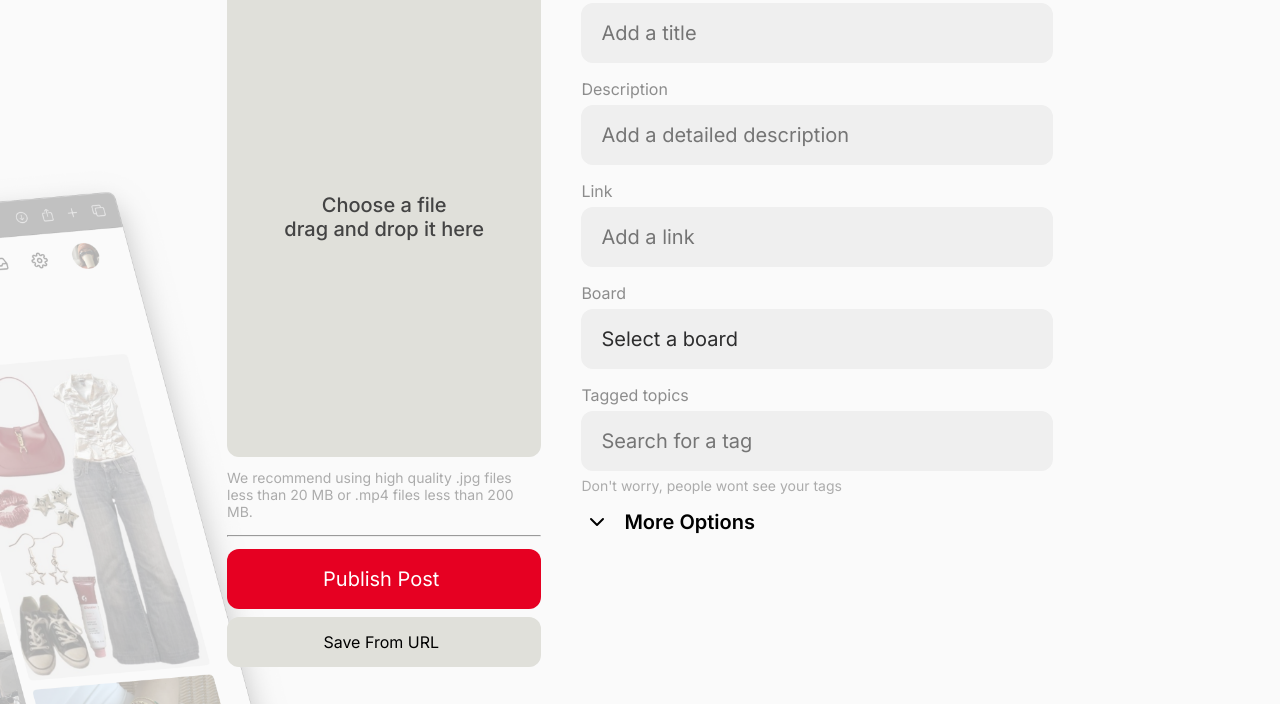
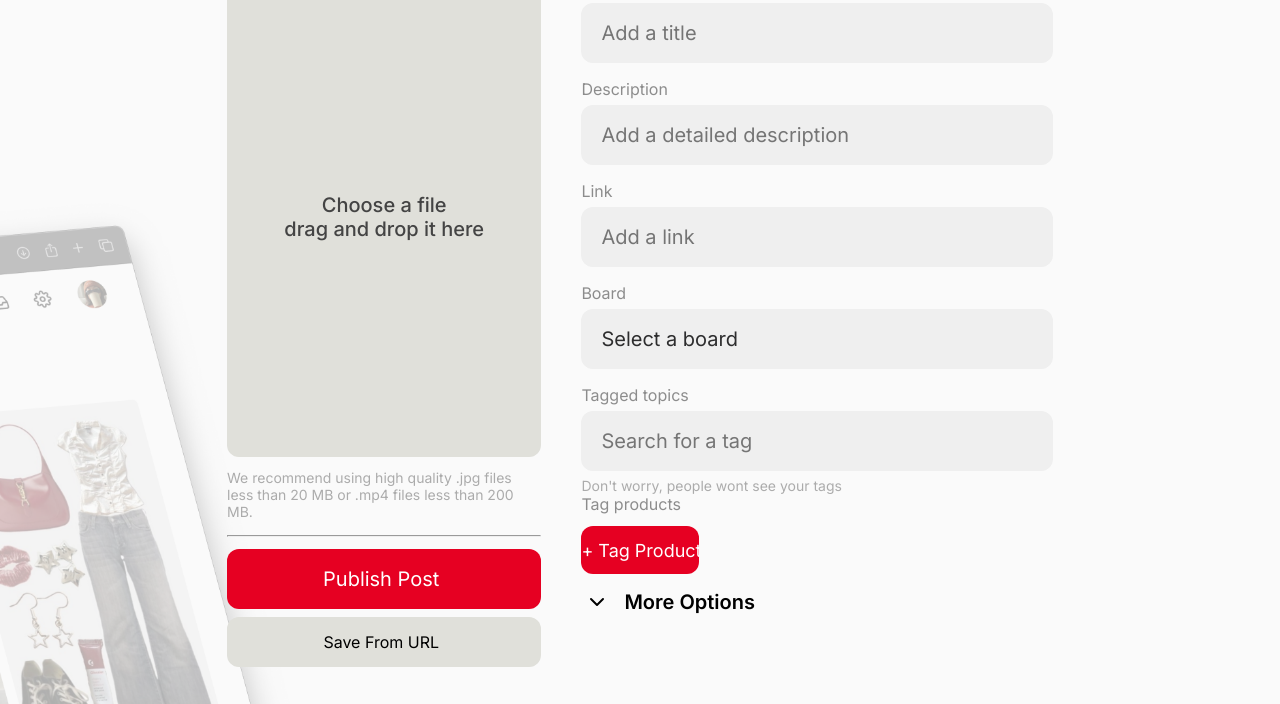
Before and after one commit to 37craven/ccconlu, a plain HTML site: page create.html in a window 1280 px wide. Shown: the part 248-952 px from the top of the page. Drawn offline with Linux system fonts and the light colour scheme.

Commit message:
Add files via upload

```diff
--- a/create.html
+++ b/create.html
@@ -51,7 +51,7 @@
                     <h5> We recommend using high quality .jpg files less than 20 MB or .mp4 files less than 200 MB.</h2>
                 <hr style="color: #00000050; margin-top: 15px;">
                  <input class="publishbutton" type="submit" value="Publish Post">
-                <a href="#savedfromurl"> <input class="savefromurlbutton" type="submit" value="Save From URL"> </a>
+                <a href="#savedfromurl"> <input class="savefromurlbutton" type="button" value="Save From URL"> </a>
 
             </div>
 
@@ -80,6 +80,9 @@
                     <label class="inputlabel" for="titleinput"> Tagged topics</label>
                     <input type="text" class="inputtag" placeholder="Search for a tag" id="linkinput" required>
                     <h5> Don't worry, people wont see your tags</h6>
+
+                    <label class="inputlabel" for="tagproducts"> Tag products</label>
+                    <a href = "#tagproducts"><input type="button" class="tagproductsbutton"  id="tagproducts" value="+ Tag Products"> </a>
 
                         <div class="checkboxwrapper">
                             <input type="checkbox" id="more options" class="moreoptionscheckbox">
--- a/styles.css
+++ b/styles.css
@@ -561,6 +561,17 @@ body:has(#b:checked) .created{
     margin-top: 12px;
 }
 
+.tagproductsbutton {
+    width: 25%;
+    height: 48px;
+    background-color: #E60022;
+    color: white;
+    font-size: 18px;
+    border: none;
+    border-radius: 12px;
+    margin-top: 12px;
+}
+
 .savefromurlbutton {
     width: 100%;
     height: 50px;
@@ -572,7 +583,7 @@ body:has(#b:checked) .created{
     margin-top: 8px;
 }
 
-.publishbutton:hover {
+.publishbutton:hover, .tagproductsbutton:hover {
     background-color: #BD001C;
 }
 .savefromurlbutton:hover {
```
